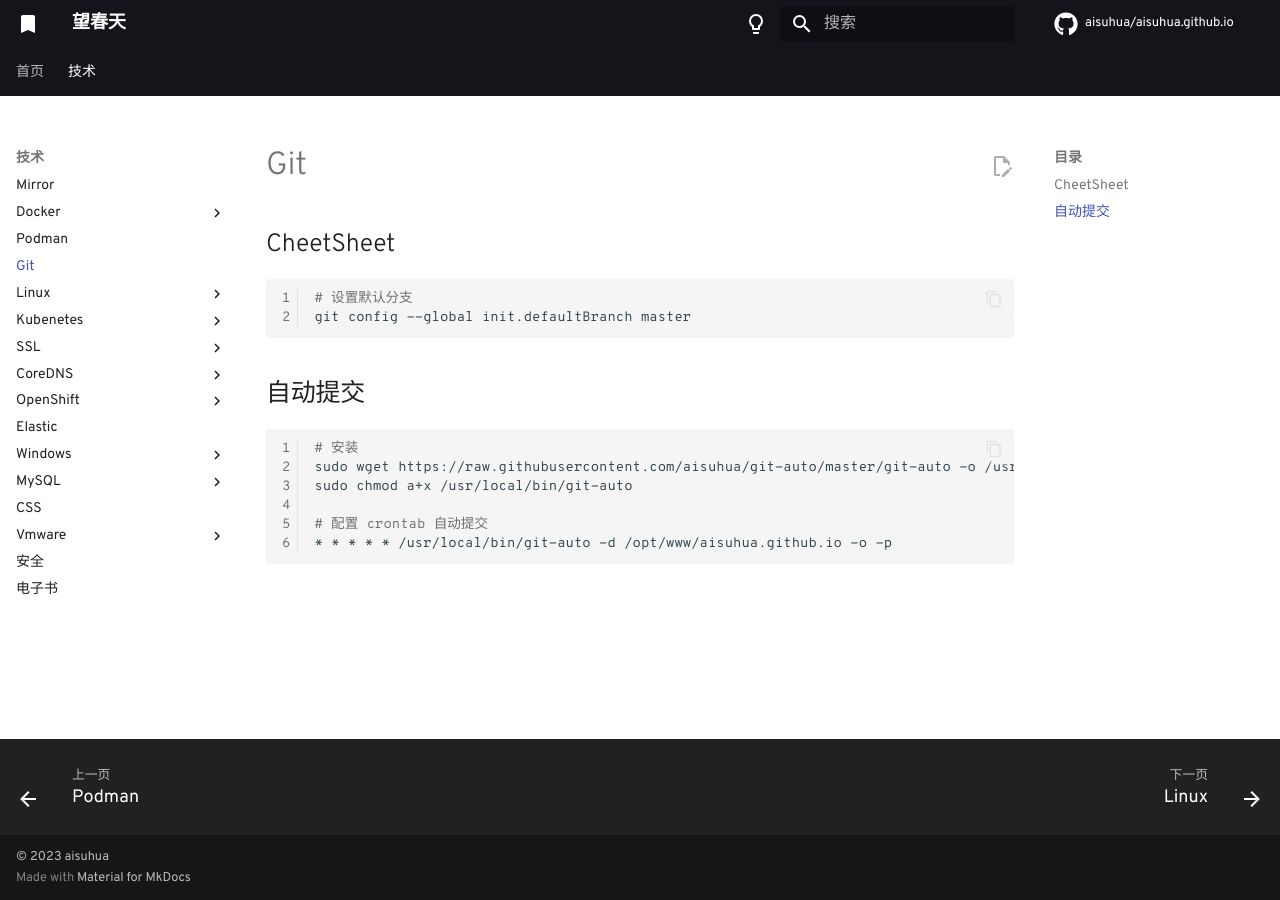
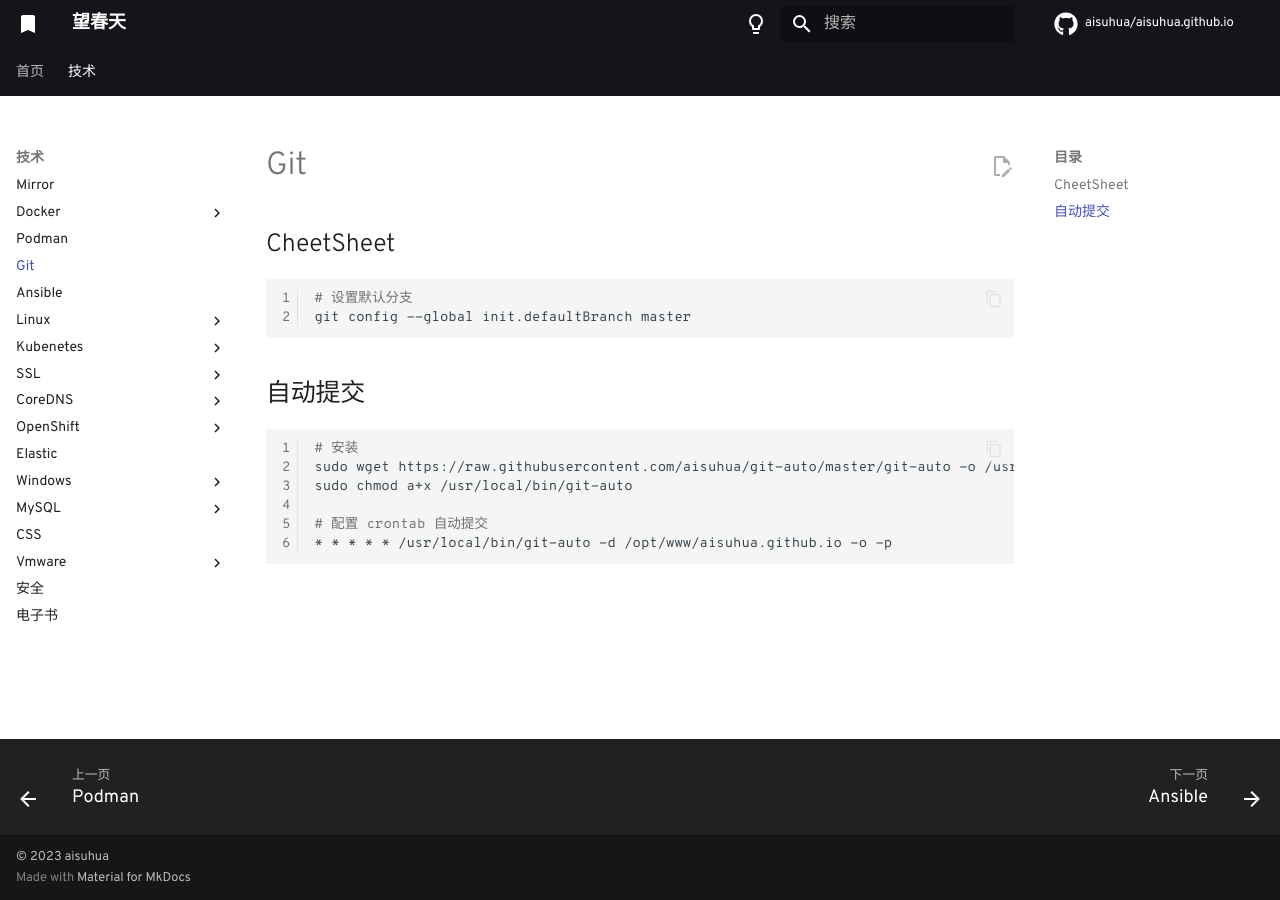
Before and after one commit to aisuhua/aisuhua.github.io, an MkDocs documentation site: the page built from docs/git/index.md, in a window 1280 px wide. Built offline with MkDocs 1.6.1 and Material for MkDocs 9.7.7, drawn with Linux system fonts in a browser that asks for light colours; comment, search, counter and statistics services are not loaded.

Commit message:
index.md

```diff
--- a/mkdocs.yml
+++ b/mkdocs.yml
@@ -122,6 +122,8 @@ nav:
       - Podman: podman/index.md
     - Git:
       - Git: git/index.md
+    - Ansible:
+      - Ansible: ansible/index.md
     - Linux:
       - Linux: linux/index.md
       - 用户管理: linux/user.md
```
